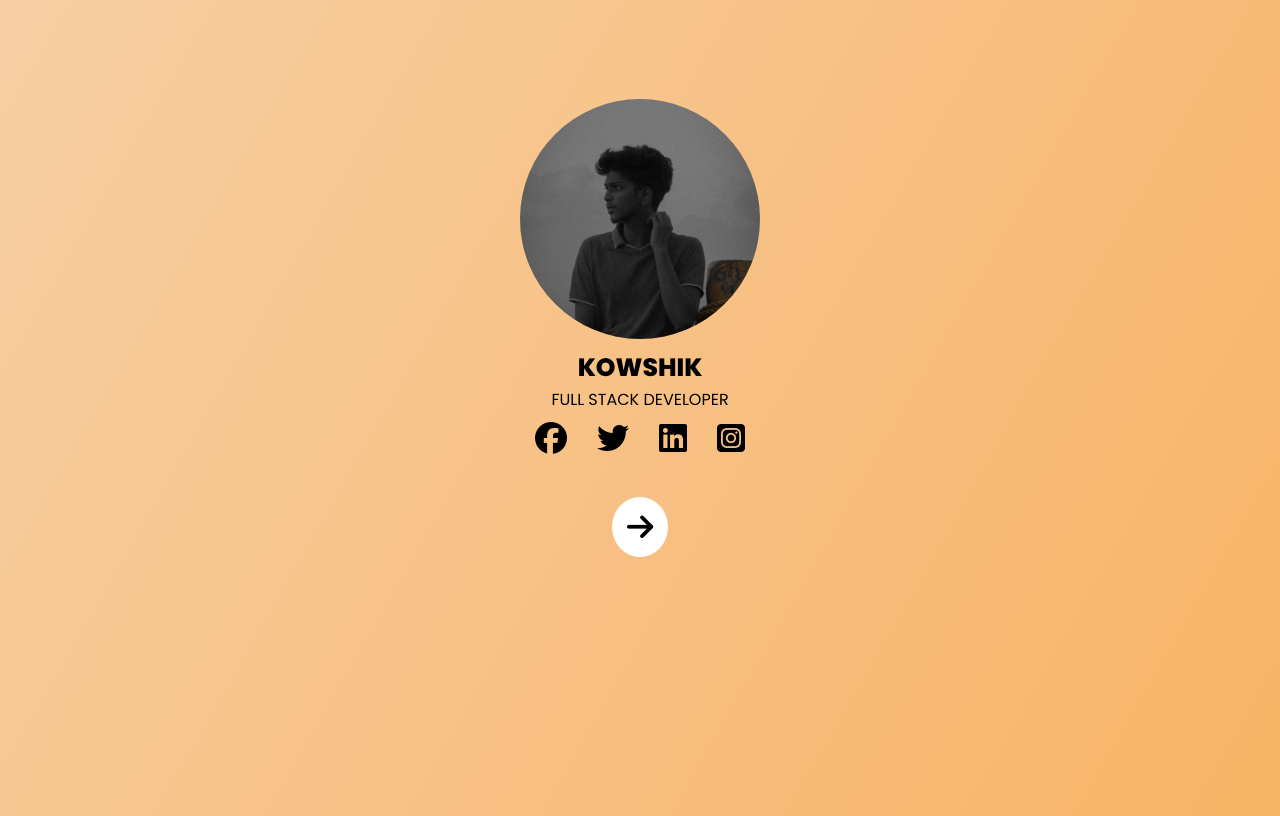
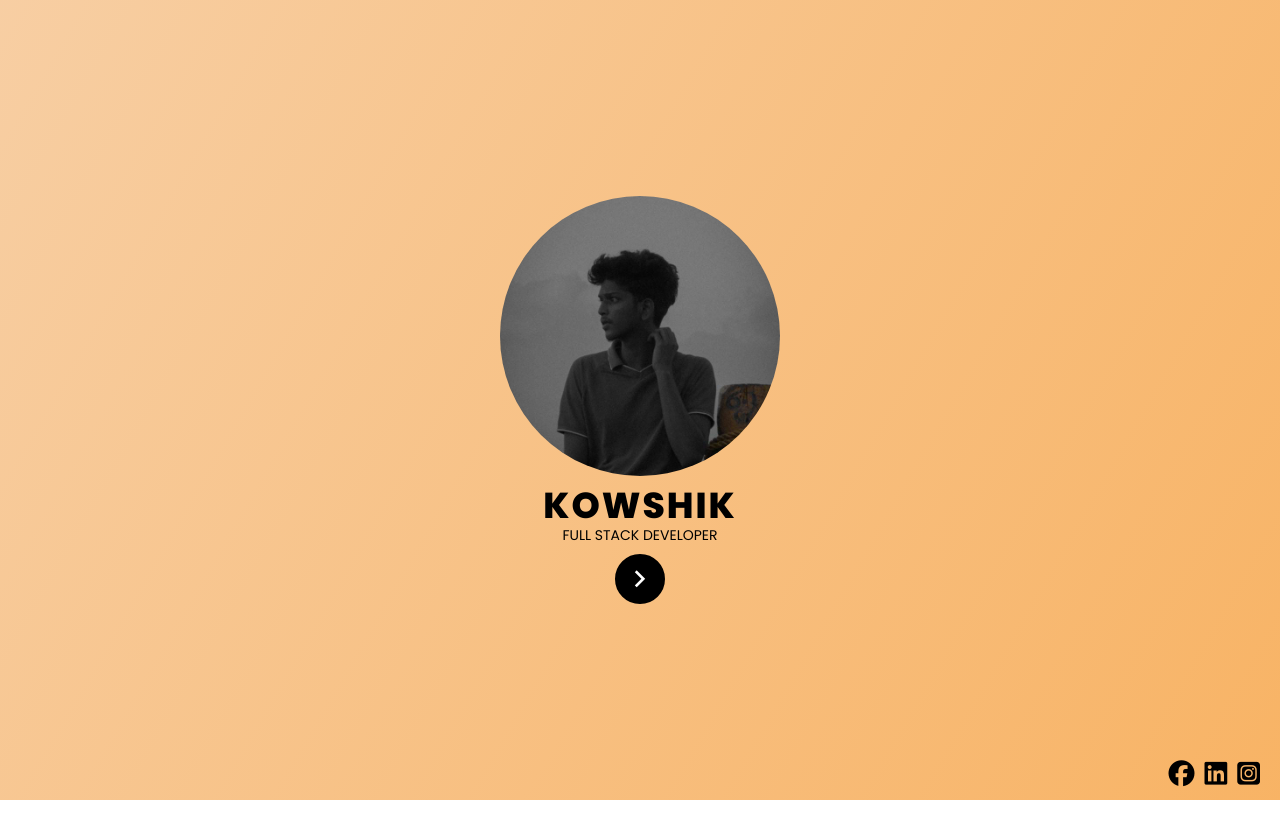
Before and after one commit to kowshik-7/portfolio, a plain HTML site: page index.html in a window 1280 px wide. Drawn offline with nearby package versions, Linux system fonts and the light colour scheme.

Commit message:
early changes

```diff
--- a/index.html
+++ b/index.html
@@ -8,8 +8,12 @@
     <link rel="preconnect" href="https://fonts.googleapis.com">
     <link rel="preconnect" href="https://fonts.gstatic.com" crossorigin>
     <link href="https://fonts.googleapis.com/css2?family=Libre+Baskerville&family=Open+Sans:wght@500&family=Poppins:wght@100;200;400;500;600;800&display=swap" rel="stylesheet">
+    <link
+    href="https://cdn.jsdelivr.net/npm/remixicon@4.0.0/fonts/remixicon.css"
+    rel="stylesheet"
+/>
+    <script src="https://kit.fontawesome.com/6ed60432ed.js" crossorigin="anonymous"></script>
 
-    <script src="https://kit.fontawesome.com/6ed60432ed.js" crossorigin="anonymous"></script>
 </head>
 <body>
     <!-- <nav>
@@ -31,17 +35,19 @@
             <img src="./images/profile_pic.jpeg" alt="profile_pic">
             <p class="name">KOWSHIK</p>
             <P class="profession">FULL STACK DEVELOPER</P>
-            <div class="socialMedia">
-                <a href="https://www.facebook.com/profile.php?id=100010341244279&mibextid=9R9pXO"><i class="fa-brands fa-facebook fa-2x"></i></a>
-                <a href="https://twitter.com/i/flow/login?redirect_after_login=%2FKowshikS20%3Ft%3D3rWqqskx1qZq2mpQTaeKDg%26s%3D08"><i class="fa-brands fa-twitter fa-2x"></i></a>
-                <a href="https://www.linkedin.com/in/kowshik-s-b5594b27b"><i class="fa-brands fa-linkedin fa-2x"></i></a>
-                <a href="https://www.instagram.com/k_o_w_s_h_i_k_7_/"><i class="fa-brands fa-square-instagram fa-2x"></i></a>
+            <div class="redirect">
+                <!-- <a href="./home/home.html"><i class="fa-solid fa-arrow-right"></i></a> -->
+                <!-- <a class="fr" href="./home/home.html"><i class="ri-circle-line"></i></a> -->
+                <a class="sc" href="./home/home.html"><i class="ri-arrow-right-s-line"></i></a>
             </div>
-            <div class="download">
-                <a href="./home/home.html"><i class="fa-solid fa-arrow-right" style="color: #000000;"></i></a>
-            </div>
-        <!-- </div>
-        <div class="profileLink">
+        </div>
+        <div class="socialMedia">
+            <a href="https://www.facebook.com/profile.php?id=100010341244279&mibextid=9R9pXO"><i class="fa-brands fa-facebook fa-2x"></i></a>
+            <!-- <a href="https://twitter.com/i/flow/login?redirect_after_login=%2FKowshikS20%3Ft%3D3rWqqskx1qZq2mpQTaeKDg%26s%3D08"><i class="fa-brands fa-twitter fa-2x"></i></a> -->
+            <a href="https://www.linkedin.com/in/kowshik-s-b5594b27b"><i class="fa-brands fa-linkedin fa-2x"></i></a>
+            <a href="https://www.instagram.com/k_o_w_s_h_i_k_7_/"><i class="fa-brands fa-square-instagram fa-2x"></i></a>
+        </div>
+        <!-- <div class="profileLink">
         </div> -->
     </div>
     <script>
--- a/style.css
+++ b/style.css
@@ -1,13 +1,18 @@
+*{
+    box-sizing: border-box;
+    margin: 0;
+    padding: 0;
+}
 body {
 	/* background: linear-gradient(-45deg, #ee7752, #e73c7e, #23a6d5, #23d5ab); */
     background: linear-gradient(-60deg, #F8A442, #f7dabe, #e36b13);
 	background-size: 400% 400%;
 	animation: gradient 15s ease infinite;
-	height: 100vh;
     font-family: 'Libre Baskerville', serif;
     font-family: 'Noto Sans', sans-serif;
     font-family: 'Open Sans', sans-serif;
     font-family: 'Poppins', sans-serif;
+    height: 100vh;
 }
 img:hover{
     opacity: 90%;
@@ -154,78 +159,101 @@ nav li a{
     color: black;
 } */
 
+
+
+
 /* profile pic */
-.continer{
+
+.container{
+    /* position: absolute; */
+    height: 100%;
+    width: 100%;
     display: flex;
+    align-items: center;
     justify-content: center;
+}
+
+.profilePic{
+    position: absolute;
+    height: 100vh;
     width: 100%;
-}
-.profilePic{
     display: flex;
     flex-direction: column;
     justify-content: center;
     align-items: center;
-    height: 30vh;
-}
-
-.name{
-    font-size: 25px;
-    font-weight: 800;
-    margin-top: 10px;
-    margin-bottom: 0px;
-}
-
-.profession{
-    margin: 0;
+    gap: 2px;
+    line-height: 1;
 }
 
 .profilePic img{
-    margin-top: 50vh;
+    height: 35%;
+    width: 35%px;
     border-radius: 50%;
-    height: 30VH;
-    width: 30VH;
+    object-fit: scale-down;
 }
 
-.socialMedia{
-    width: 100%;
-    margin-top: 4%;
+.profilePic .name{
+    padding-top: 10px;
+    font-weight: 800;
+    letter-spacing: 2px;
+    font-size: 36px;
+}
+
+.profilePic .profession{
+    font-size: 14px;
+    padding-top: 2px;
+    /* letter-spacing: 1px; */
+}
+
+.redirect{
+    margin-top: 10px;
+    height: 50px;
+    width: 50px;
     display: flex;
+    align-items: center;
+    justify-content: center;
+    background-color: black;
+    border-radius: 50%;
+    border: 3px solid black;
+    transition: 0.5s;
+}
+.redirect a {
+    display: flex;
+    align-items: center;
     justify-content: center;
 }
-
-.download {
-    margin-top: 40px;
-}
-.download a{
-    padding: 15px;
-    background-color: white;
-    text-decoration: none;
-    color: black;
-    font-weight: 500;
-    border-radius: 50%;
-    display: flex;
-    justify-content: center;
-    align-items: center;
-}
-.download a i{
-    font-size: 30px;
-}
-.download a:hover{
-    background-color: #F8A442;
+.redirect a i{
+    position: absolute;
     color: white;
+    font-size: 32px;
+    transition: 0.5s;
 }
 
-.socialMedia i{
-    margin: 0px 15px ;
+.redirect:hover{
+    background-color: transparent;
+    border: 3px solid black;
+    transition: 0.5s;
 }
 
-nav ul li :hover{
-    background-color: #F8A442;
-    color: white;
+.redirect:hover i{
+    color: black;
+    transition: 0.5s;
 }
 
-.download:hover{
-    background-color: #F8A442;
-    color: white;
-    border-radius: 50%;
+
+.socialMedia{
+    /* width: 100%; */
+    position: absolute;
+    right: 0;
+    bottom: 0;
+    padding: 10px 20px;
+    display: flex;
+    gap: 10px;
 }
+
+.socialMedia a{
+
+}
+.socialMedia a i{
+    font-size: 26px;
+}
```
Also changed, not shown: home/home.css (+21 -0 lines), home/home.html (+11 -2 lines).
